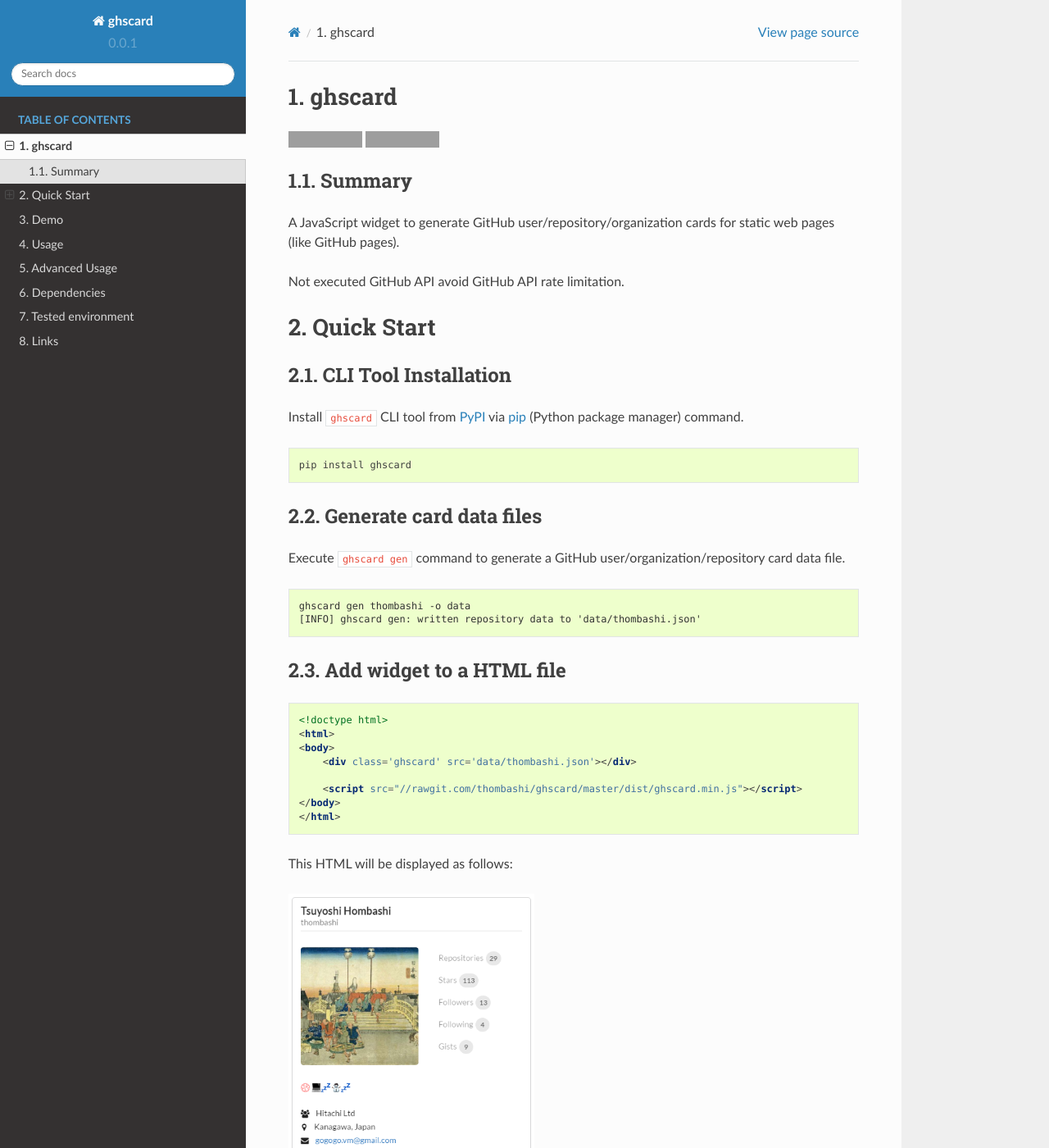
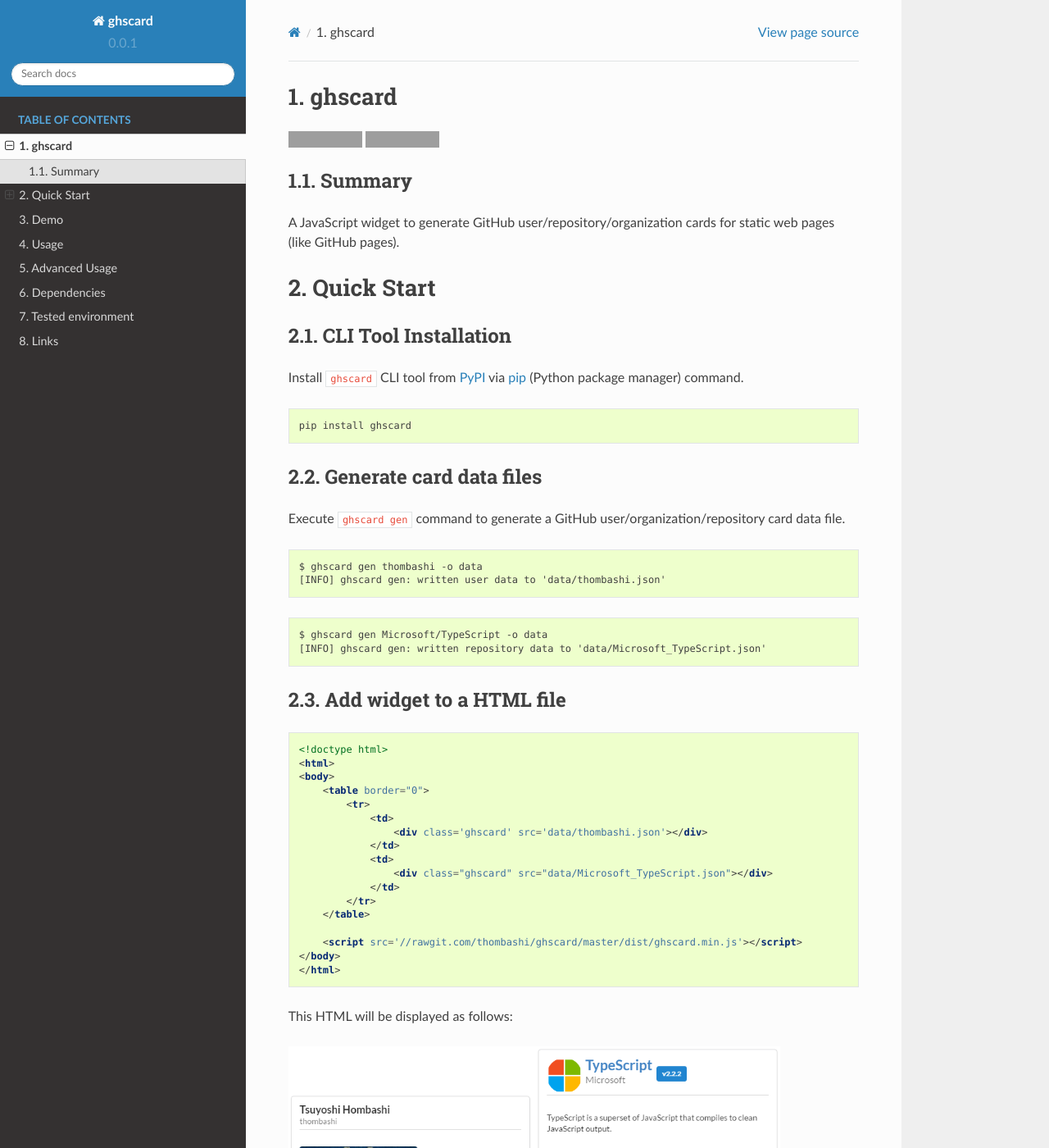
Before and after one commit to thombashi/ghscard, a Sphinx documentation site: the page built from docs/pages/introduction/index.rst, in a window 1280 px wide and 1400 px high. Shown: the whole window at 82% size. Built offline with Sphinx 7.4.7 and the Read the Docs theme 2.0.0, drawn with Linux system fonts in a browser that asks for light colours; pages that are not in the unit, such as notebooks, are missing from menus; grey boxes are pictures that could not be loaded.

Commit message:
Update docs

```diff
--- a/docs/make_readme.py
+++ b/docs/make_readme.py
@@ -24,14 +24,13 @@
     maker.set_indent_level(0)
     maker.write_file(intro_root.joinpath("quickstart.txt"))
 
-    """
+    maker.inc_indent_level()
     maker.write_chapter("For more information")
     maker.write_line_list([
         "More examples are available at ",
-        "http://{:s}.rtfd.io/en/latest/pages/reference/index.html".format(
+        "http://{:s}.rtfd.io/en/latest/pages/usage/index.html".format(
             PROJECT_NAME),
     ])
-    """
 
 
 def main():
@@ -52,8 +51,9 @@
 
     maker.write_file(
         maker.doc_page_root_dir_path.joinpath("installation.rst"))
+    maker.write_file(
+        maker.doc_page_root_dir_path.joinpath("environment.rst"))
 
-    maker.set_indent_level(0)
     maker.write_chapter("Documentation")
     maker.write_line_list([
         "http://{:s}.rtfd.io/".format(PROJECT_NAME),
--- a/docs/pages/environment.rst
+++ b/docs/pages/environment.rst
@@ -1,5 +1,7 @@
 Tested environment
 =======================
+
+.. table:: Tested Web Browsers
 
     =======================  ===========================
     Web browser              Version
--- a/docs/pages/introduction/quickstart.txt
+++ b/docs/pages/introduction/quickstart.txt
@@ -15,10 +15,15 @@
 ----------------------------------
 Execute ``ghscard gen`` command to generate a GitHub user/organization/repository card data file.
 
-.. code-block:: pycon
+::
 
-    ghscard gen thombashi -o data
-    [INFO] ghscard gen: written repository data to 'data/thombashi.json'
+    $ ghscard gen thombashi -o data
+    [INFO] ghscard gen: written user data to 'data/thombashi.json'
+
+::
+
+    $ ghscard gen Microsoft/TypeScript -o data
+    [INFO] ghscard gen: written repository data to 'data/Microsoft_TypeScript.json'
 
 
 Add widget to a HTML file
@@ -29,15 +34,24 @@
     <!doctype html>
     <html>
     <body>
-        <div class='ghscard' src='data/thombashi.json'></div>
+        <table border="0">
+            <tr>
+                <td>
+                    <div class='ghscard' src='data/thombashi.json'></div>
+                </td>
+                <td>
+                    <div class="ghscard" src="data/Microsoft_TypeScript.json"></div>
+                </td>
+            </tr>
+        </table>
 
-        <script src="//rawgit.com/thombashi/ghscard/master/dist/ghscard.min.js"></script>
+        <script src='//rawgit.com/thombashi/ghscard/master/dist/ghscard.min.js'></script>
     </body>
     </html>
 
 This HTML will be displayed as follows:
 
 .. image:: ss/quickstart.png
-    :width: 300px
-    :alt: Link to an example page
+    :width: 600px
+    :alt: Click to navigate to the HTML page
     :target: //thombashi.github.io/ghscard/quickstart/
--- a/docs/pages/introduction/summary.txt
+++ b/docs/pages/introduction/summary.txt
@@ -1,4 +1 @@
 A JavaScript widget to generate GitHub user/repository/organization cards for static web pages (like GitHub pages).
-
-Not executed GitHub API
-avoid GitHub API rate limitation.
```
Also changed, not shown: docs/pages/usage/usage.rst (+11 -5 lines), docs/pages/introduction/ss/quickstart.png, docs/pages/introduction/ss/repository.png (added), docs/pages/introduction/ss/user.png (added).
